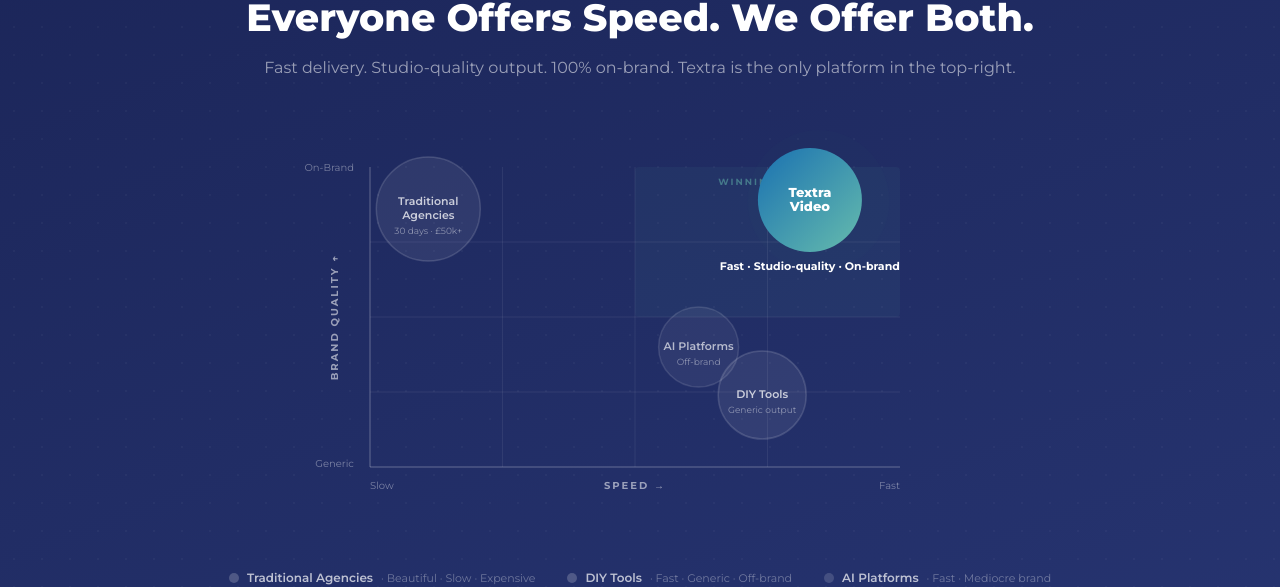
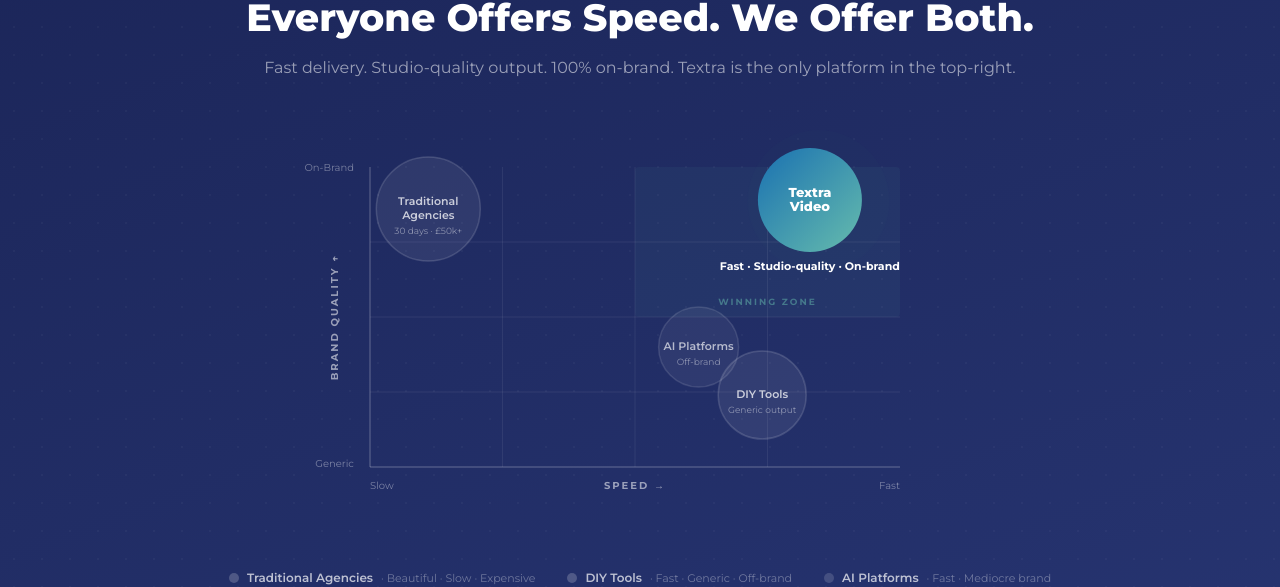
Before and after one commit to rajvalley-textra/textra-video, a Next.js app: page / in a window 1280 px wide. Shown: the part 3833-4420 px from the top of the page. Built offline with nearby package versions, Linux system fonts and the light colour scheme.

Commit message:
Fix WINNING ZONE label overlap by repositioning below Textra bubble

```diff
--- a/components/CompetitiveSection.tsx
+++ b/components/CompetitiveSection.tsx
@@ -62,7 +62,7 @@
 
               {/* Winning zone */}
               <rect x={bx(0.5)} y={cy0} width={cw * 0.5} height={ch * 0.5} rx="4" fill="rgba(102,188,173,0.05)" />
-              <text x={bx(0.75)} y={cy0 + 18} textAnchor="middle" fontSize="9" fontWeight="700" fill="rgba(102,188,173,0.5)" letterSpacing="2" fontFamily="var(--font-montserrat), sans-serif">WINNING ZONE</text>
+              <text x={bx(0.75)} y={cy0 + ch * 0.5 - 12} textAnchor="middle" fontSize="9" fontWeight="700" fill="rgba(102,188,173,0.5)" letterSpacing="2" fontFamily="var(--font-montserrat), sans-serif">WINNING ZONE</text>
 
               {/* Grid */}
               {gridLines.map((p) => (
```
